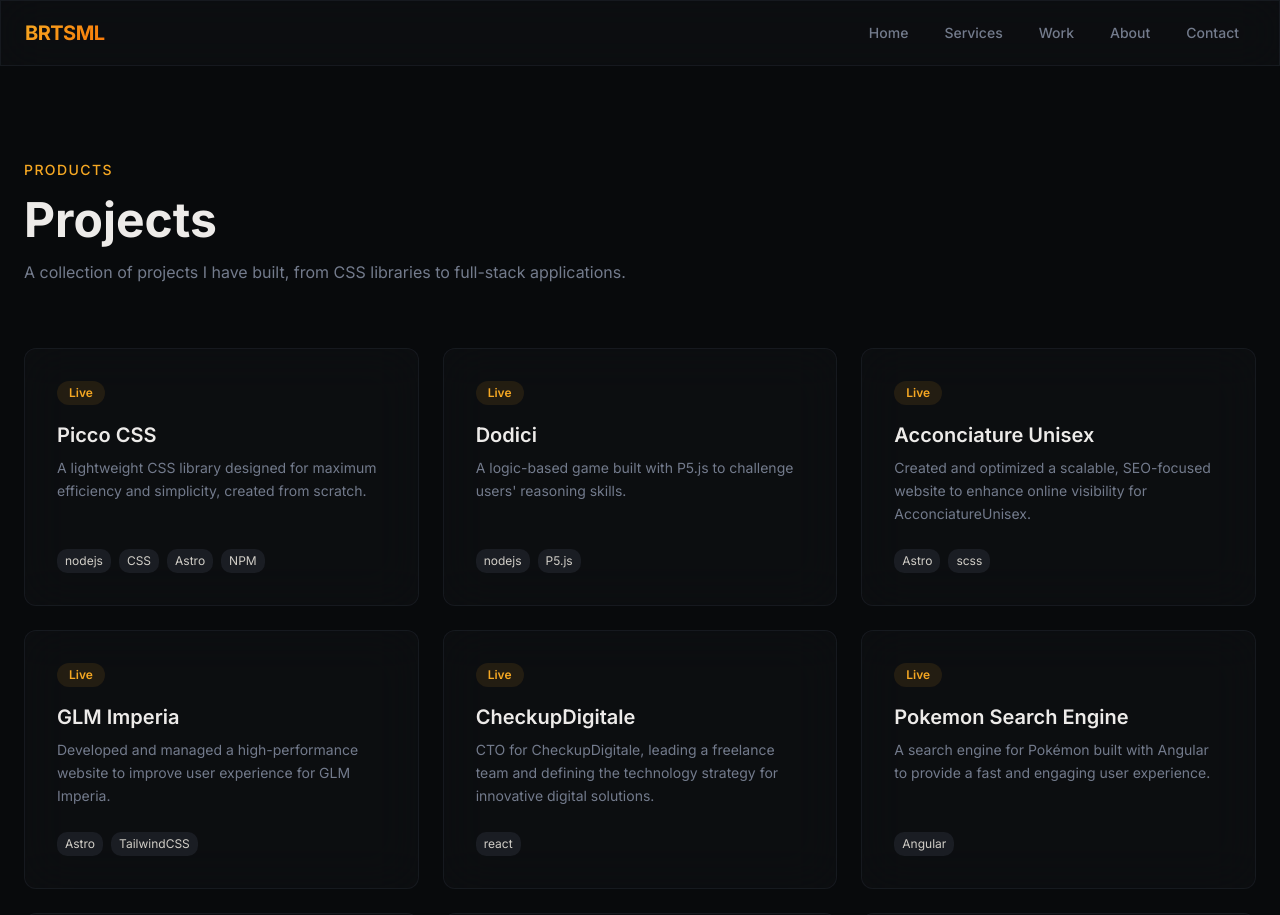
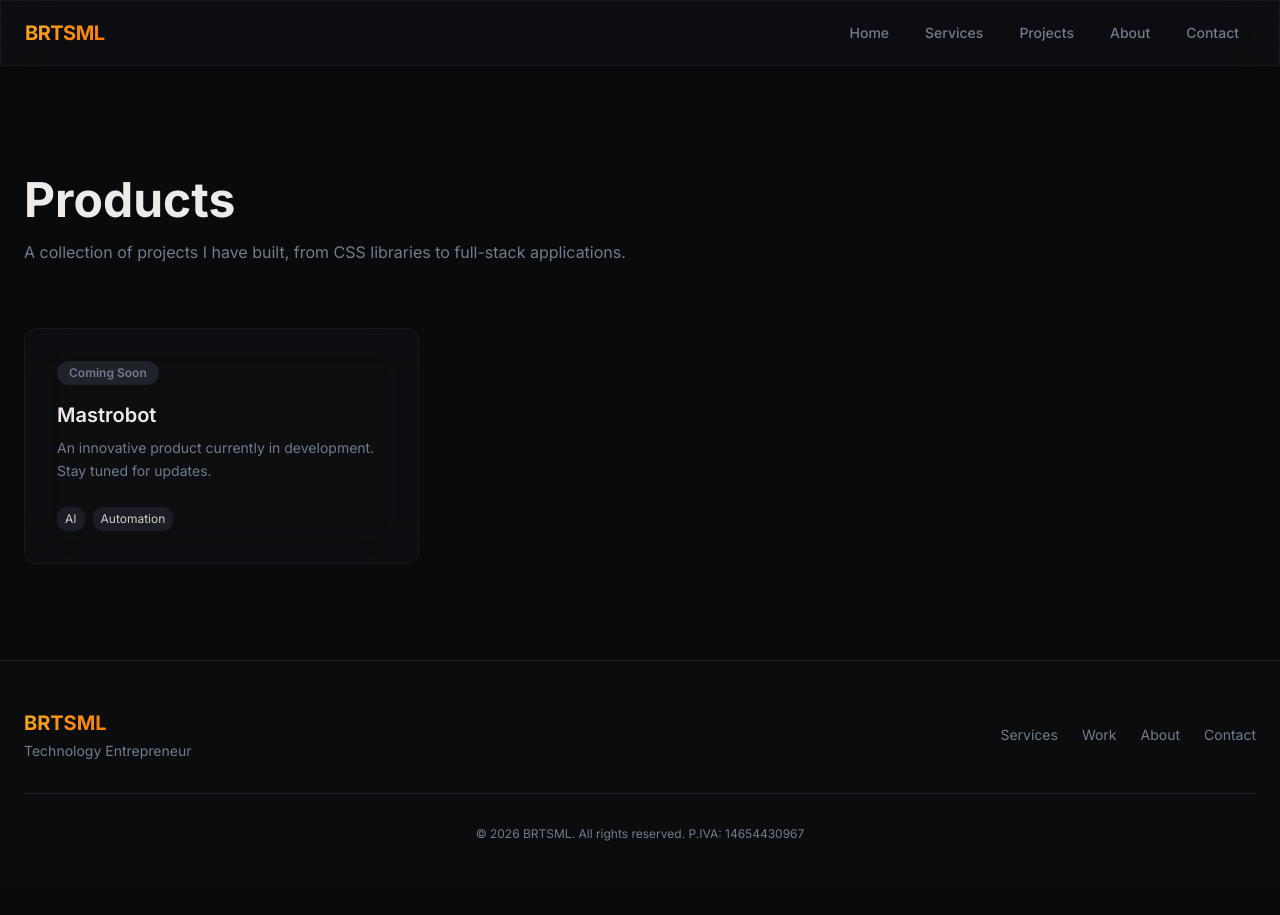
Before and after one commit to alienpingu/alienpingu.github.io, a React (Vite) app: page /products in a window 1280 px wide. Shown: the top 915 px of the page. After the commit the page ends 890 px from the top, so only its background shows below. Built offline with nearby package versions, Linux system fonts and the light colour scheme; the HTML template or start-up script is replaced by a standard one.

Commit message:
minor enchance

```diff
--- a/src/App.tsx
+++ b/src/App.tsx
@@ -6,7 +6,7 @@
 import Index from "./pages/Index";
 import Products from "./pages/Products";
 import Services from "./pages/Services";
-import Work from "./pages/Work";
+import Projects from "./pages/Projects";
 import About from "./pages/About";
 import Contact from "./pages/Contact";
 import NotFound from "./pages/NotFound";
@@ -23,7 +23,7 @@
           <Route path="/" element={<Index />} />
           <Route path="/products" element={<Products />} />
           <Route path="/services" element={<Services />} />
-          <Route path="/work" element={<Work />} />
+          <Route path="/projects" element={<Projects />} />
           <Route path="/about" element={<About />} />
           <Route path="/contact" element={<Contact />} />
           <Route path="*" element={<NotFound />} />
--- a/src/components/Navbar.tsx
+++ b/src/components/Navbar.tsx
@@ -5,7 +5,7 @@
 const navItems = [
   { label: "Home", path: "/" },
   { label: "Services", path: "/services" },
-  { label: "Work", path: "/work" },
+  { label: "Projects", path: "/projects" },
   { label: "About", path: "/about" },
   { label: "Contact", path: "/contact" },
 ];
--- a/src/pages/Index.tsx
+++ b/src/pages/Index.tsx
@@ -41,7 +41,7 @@
           </p>
           <div className="flex flex-wrap gap-4 mt-10 pointer-events-auto animate-fade-up-delay-3">
             <Link
-              to="/products"
+              to="/projects"
               className="inline-flex items-center gap-2 px-7 py-3.5 rounded-lg bg-primary text-primary-foreground font-semibold text-sm hover:opacity-90 transition-opacity"
             >
               Scopri cosa faccio <ArrowRight size={16} />
--- a/src/pages/Products.tsx
+++ b/src/pages/Products.tsx
@@ -1,62 +1,6 @@
 import Layout from "@/components/Layout";
 
 const products = [
-  {
-    name: "Picco CSS",
-    description: "A lightweight CSS library designed for maximum efficiency and simplicity, created from scratch.",
-    tags: ["nodejs", "CSS", "Astro", "NPM"],
-    status: "Live",
-    website: "https://picco-css.vercel.app/"
-  },
-  {
-    name: "Dodici",
-    description: "A logic-based game built with P5.js to challenge users' reasoning skills.",
-    tags: ["nodejs", "P5.js"],
-    status: "Live",
-    website: "https://dodici.vercel.app/"
-  },
-  {
-    name: "Acconciature Unisex",
-    description: "Created and optimized a scalable, SEO-focused website to enhance online visibility for AcconciatureUnisex.",
-    tags: ["Astro", "scss"],
-    status: "Live",
-    website: "https://acconciature-unisex.com"
-  },
-  {
-    name: "GLM Imperia",
-    description: "Developed and managed a high-performance website to improve user experience for GLM Imperia.",
-    tags: ["Astro", "TailwindCSS"],
-    status: "Live",
-    website: "https://glmimperia.com"
-  },
-  {
-    name: "CheckupDigitale",
-    description: "CTO for CheckupDigitale, leading a freelance team and defining the technology strategy for innovative digital solutions.",
-    tags: ["react"],
-    status: "Live",
-    website: "https://checkupdigitale.com"
-  },
-  {
-    name: "Pokemon Search Engine",
-    description: "A search engine for Pokémon built with Angular to provide a fast and engaging user experience.",
-    tags: ["Angular"],
-    status: "Live",
-    website: "https://pokemon-searchengine.vercel.app/"
-  },
-  {
-    name: "Cocktail Master V2",
-    description: "A cocktail search engine built with Angular to provide a fast and intuitive user experience.",
-    tags: ["Angular"],
-    status: "Live",
-    website: "https://cocktail-master-v2.vercel.app/"
-  },
-  {
-    name: "Cocktail Master React",
-    description: "A cocktail search engine developed with React and JSS for flexibility and high performance.",
-    tags: ["React", "JSS"],
-    status: "Live",
-    website: "https://cocktail-master-react.vercel.app/"
-  },
   {
     name: "Mastrobot",
     description: "An innovative product currently in development. Stay tuned for updates.",
@@ -69,8 +13,7 @@
   <Layout>
     <section className="container mx-auto px-6 py-24">
       <div className="max-w-2xl mb-16 animate-fade-up">
-        <p className="text-primary font-medium text-sm tracking-widest uppercase">Products</p>
-        <h1 className="text-4xl md:text-5xl font-bold mt-4">Projects</h1>
+        <h1 className="text-4xl md:text-5xl font-bold mt-4">Products</h1>
         <p className="text-muted-foreground mt-4">
           A collection of projects I have built, from CSS libraries to full-stack applications.
         </p>
--- a/src/pages/Work.tsx
+++ b/src/pages/Projects.tsx
@@ -1,7 +1,7 @@
 import Layout from "@/components/Layout";
 import { ExternalLink } from "lucide-react";
 
-const projects = [
+const projectsData = [
   {
     name: "Picco CSS",
     description: "A lightweight CSS library designed for maximum efficiency and simplicity, created from scratch.",
@@ -38,27 +38,6 @@
     website: "https://checkupdigitale.com"
   },
   {
-    name: "Pokemon Search Engine",
-    description: "A search engine for Pokémon built with Angular to provide a fast and engaging user experience.",
-    tags: ["Angular"],
-    status: "Live",
-    website: "https://pokemon-searchengine.vercel.app/"
-  },
-  {
-    name: "Cocktail Master V2",
-    description: "A cocktail search engine built with Angular to provide a fast and intuitive user experience.",
-    tags: ["Angular"],
-    status: "Live",
-    website: "https://cocktail-master-v2.vercel.app/"
-  },
-  {
-    name: "Cocktail Master React",
-    description: "A cocktail search engine developed with React and JSS for flexibility and high performance.",
-    tags: ["React", "JSS"],
-    status: "Live",
-    website: "https://cocktail-master-react.vercel.app/"
-  },
-  {
     name: "My Paper Kitchen",
     description: "SSR blog about book and cooking",
     tags: ["Astro", "RSS"],
@@ -67,11 +46,11 @@
   },
 ];
 
-const Work = () => (
+const Projects = () => (
   <Layout>
     <section className="container mx-auto px-6 py-24">
       <div className="max-w-2xl mb-16 animate-fade-up">
-        <p className="text-primary font-medium text-sm tracking-widest uppercase">Work</p>
+        <p className="text-primary font-medium text-sm tracking-widest uppercase">Projects</p>
         <h1 className="text-4xl md:text-5xl font-bold mt-4">Projects</h1>
         <p className="text-muted-foreground mt-4">
           A collection of projects I have built, from CSS libraries to full-stack applications.
@@ -79,7 +58,7 @@
       </div>
 
       <div className="grid md:grid-cols-2 lg:grid-cols-3 gap-6">
-        {projects.map((project) => (
+        {projectsData.map((project) => (
           <a
             key={project.name}
             href={project.website}
@@ -113,4 +92,4 @@
   </Layout>
 );
 
-export default Work;
+export default Projects;
```
